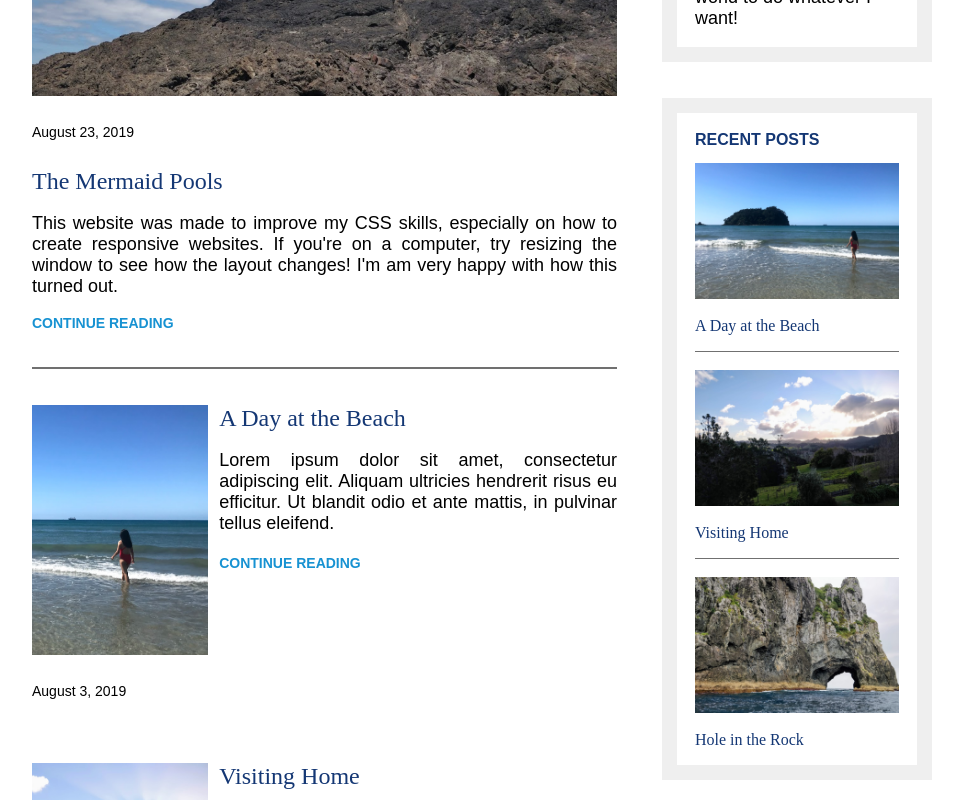
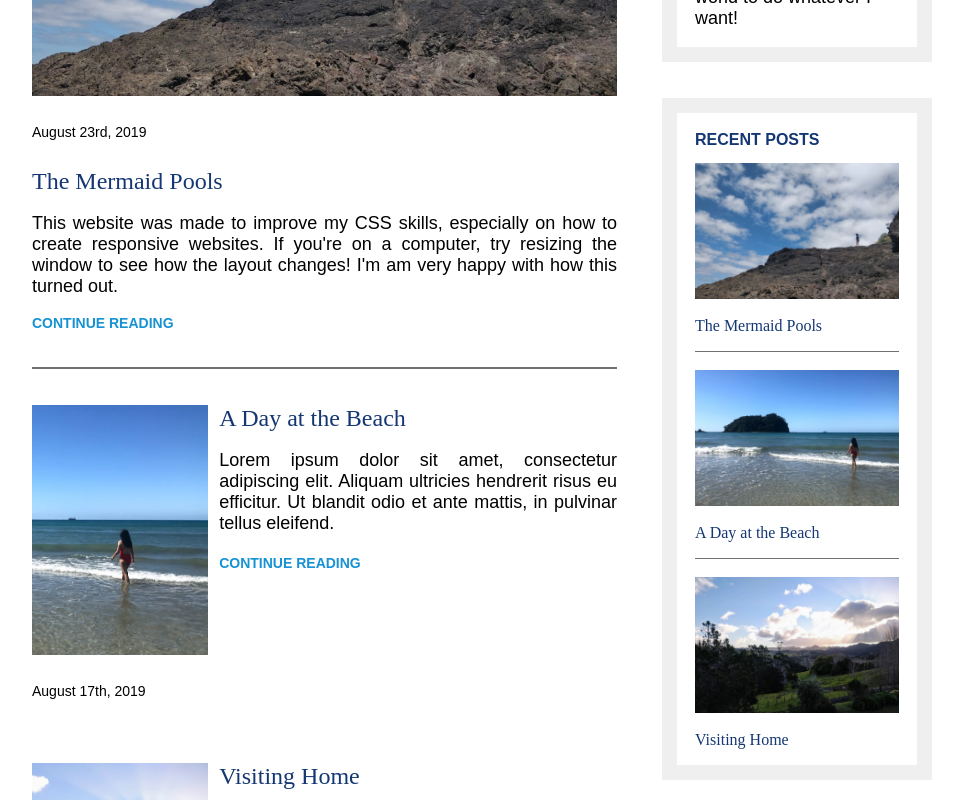
Before and after one commit to dbedggood/vue-practice, a Vue app in the folder responsive-blog/: page / in a window 1280 px wide. Shown: the part 460-1260 px from the top of the page, without its empty margins (158-1121 px from the left). Built offline with nearby package versions, Linux system fonts and the light colour scheme.

Commit message:
Minimise data redundancy

```diff
--- /dev/null
+++ b/responsive-blog/src/assets/articles.js
@@ -0,0 +1,41 @@
+export default [
+  {
+    id: 1,
+    title: 'The Mermaid Pools',
+    text:
+      "This website was made to improve my CSS skills, especially on how to create responsive websites. If you're on a computer, try resizing the window to see how the layout changes! I'm am very happy with how this turned out.",
+    imagePath: require('../assets/matapouri.png'),
+    imageAlt: 'A girl standing on rocky cliff, sky in background. (Photograph)',
+    info: 'August 23rd, 2019'
+  },
+  {
+    id: 2,
+    title: 'A Day at the Beach',
+    text:
+      'Lorem ipsum dolor sit amet, consectetur adipiscing elit. Aliquam ultricies hendrerit risus eu efficitur. Ut blandit odio et ante mattis, in pulvinar tellus eleifend.',
+    imagePath: require('../assets/tauranga.png'),
+    imageAlt:
+      'A girl in a red swimsuit walking in shallow water at the beach, an island in the distance. (Photograph)',
+    info: 'August 17th, 2019'
+  },
+  {
+    id: 3,
+    title: 'Visiting Home',
+    text:
+      'Quisque at tincidunt massa. Sed id euismod nulla. Phasellus vel turpis a mi auctor sodales. Aliquam vel congue tellus, ut interdum enim. Aenean vitae erat dictum, pharetra leo a, condimentum ligula. Aliquam mauris erat, egestas ut tristique nec, tincidunt ut leo. Nam nec consectetur lorem.',
+    imagePath: require('../assets/whangateau.png'),
+    imageAlt:
+      'The sun setting over a landscape of grassy hills and trees. (Photograph)',
+    info: 'August 8th, 2019'
+  },
+  {
+    id: 4,
+    title: 'Hole in the Rock',
+    text:
+      'Morbi sit amet nisi vestibulum, aliquet ante ut, fermentum risus. Mauris ac diam eros. Curabitur elementum dignissim mattis. Aliquam laoreet, ligula accumsan ultricies condimentum, dolor massa maximus dui, ut convallis sapien nibh sed quam.',
+    imagePath: require('../assets/russel.png'),
+    imageAlt:
+      'A rocky island with a tunnel-like hole underneath it large enough for boats to pass through. (Photograph)',
+    info: 'July 29th, 2019'
+  }
+]
--- a/responsive-blog/src/components/FeaturedArticle.vue
+++ b/responsive-blog/src/components/FeaturedArticle.vue
@@ -2,7 +2,7 @@
   <article class="article-featured">
     <h2 class="article-title">{{ props.title }}</h2>
     <img :src="props.imagePath" :alt="props.imageAlt" class="article-image" />
-    <p class="article-info">August 23, 2019</p>
+    <p class="article-info">{{ props.info }}</p>
     <p class="article-body">
       {{ props.text }}
     </p>
--- a/responsive-blog/src/components/RecentArticle.vue
+++ b/responsive-blog/src/components/RecentArticle.vue
@@ -9,7 +9,7 @@
     </div>
     <div class="article-recent-secondary">
       <img :src="props.imagePath" :alt="props.imageAlt" class="article-image" />
-      <p class="article-info">August 3, 2019</p>
+      <p class="article-info">{{ props.info }}</p>
     </div>
   </article>
 </template>
--- a/responsive-blog/src/views/AboutMe.vue
+++ b/responsive-blog/src/views/AboutMe.vue
@@ -11,7 +11,7 @@
       <div class="sidebar-widget">
         <h2 class="widget-title">RECENT POSTS</h2>
         <RecentPostWidget
-          v-for="article in recentArticles"
+          v-for="article in widgetArticles"
           :key="article.id"
           :title="article.title"
           :imagePath="article.imagePath"
@@ -26,6 +26,7 @@
 import AboutMeContent from '../components/AboutMeContent'
 import AboutMeWidget from '../components/AboutMeWidget'
 import RecentPostWidget from '../components/RecentPostWidget'
+import articles from '../assets/articles'
 
 export default {
   name: 'AboutMe',
@@ -36,46 +37,7 @@ export default {
   },
   data() {
     return {
-      featuredArticles: [
-        {
-          id: 1,
-          title: 'The Mermaid Pools',
-          text:
-            "This website was made to improve my CSS skills, especially on how to create responsive websites. If you're on a computer, try resizing the window to see how the layout changes! I'm am very happy with how this turned out.",
-          imagePath: require('../assets/matapouri.png'),
-          imageAlt:
-            'A girl standing on rocky cliff, sky in background. (Photograph)'
-        }
-      ],
-      recentArticles: [
-        {
-          id: 2,
-          title: 'A Day at the Beach',
-          text:
-            'Lorem ipsum dolor sit amet, consectetur adipiscing elit. Aliquam ultricies hendrerit risus eu efficitur. Ut blandit odio et ante mattis, in pulvinar tellus eleifend.',
-          imagePath: require('../assets/tauranga.png'),
-          imageAlt:
-            'A girl in a red swimsuit walking in shallow water at the beach, an island in the distance. (Photograph)'
-        },
-        {
-          id: 3,
-          title: 'Visiting Home',
-          text:
-            'Quisque at tincidunt massa. Sed id euismod nulla. Phasellus vel turpis a mi auctor sodales. Aliquam vel congue tellus, ut interdum enim. Aenean vitae erat dictum, pharetra leo a, condimentum ligula. Aliquam mauris erat, egestas ut tristique nec, tincidunt ut leo. Nam nec consectetur lorem.',
-          imagePath: require('../assets/whangateau.png'),
-          imageAlt:
-            'The sun setting over a landscape of grassy hills and trees. (Photograph)'
-        },
-        {
-          id: 4,
-          title: 'Hole in the Rock',
-          text:
-            'Morbi sit amet nisi vestibulum, aliquet ante ut, fermentum risus. Mauris ac diam eros. Curabitur elementum dignissim mattis. Aliquam laoreet, ligula accumsan ultricies condimentum, dolor massa maximus dui, ut convallis sapien nibh sed quam.',
-          imagePath: require('../assets/russel.png'),
-          imageAlt:
-            'A rocky island with a tunnel-like hole underneath it large enough for boats to pass through. (Photograph)'
-        }
-      ]
+      widgetArticles: articles.slice(0, 3)
     }
   }
 }
--- a/responsive-blog/src/views/Home.vue
+++ b/responsive-blog/src/views/Home.vue
@@ -2,12 +2,12 @@
   <div class="container container-flex">
     <main role="main">
       <FeaturedArticle
-        v-for="article in featuredArticles"
-        :key="article.id"
-        :title="article.title"
-        :text="article.text"
-        :imagePath="article.imagePath"
-        :imageAlt="article.imageAlt"
+        :key="featuredArticle.id"
+        :title="featuredArticle.title"
+        :text="featuredArticle.text"
+        :imagePath="featuredArticle.imagePath"
+        :imageAlt="featuredArticle.imageAlt"
+        :info="featuredArticle.info"
       ></FeaturedArticle>
       <RecentArticle
         v-for="article in recentArticles"
@@ -16,6 +16,7 @@
         :text="article.text"
         :imagePath="article.imagePath"
         :imageAlt="article.imageAlt"
+        :info="article.info"
       ></RecentArticle>
     </main>
     <aside>
@@ -25,7 +26,7 @@
       <div class="sidebar-widget">
         <h2 class="widget-title">RECENT POSTS</h2>
         <RecentPostWidget
-          v-for="article in recentArticles"
+          v-for="article in widgetArticles"
           :key="article.id"
           :title="article.title"
           :imagePath="article.imagePath"
@@ -41,6 +42,7 @@ import FeaturedArticle from '../components/FeaturedArticle'
 import RecentArticle from '../components/RecentArticle'
 import AboutMeWidget from '../components/AboutMeWidget'
 import RecentPostWidget from '../components/RecentPostWidget'
+import articles from '../assets/articles'
 
 export default {
   name: 'Home',
@@ -52,46 +54,9 @@ export default {
   },
   data() {
     return {
-      featuredArticles: [
-        {
-          id: 1,
-          title: 'The Mermaid Pools',
-          text:
-            "This website was made to improve my CSS skills, especially on how to create responsive websites. If you're on a computer, try resizing the window to see how the layout changes! I'm am very happy with how this turned out.",
-          imagePath: require('../assets/matapouri.png'),
-          imageAlt:
-            'A girl standing on rocky cliff, sky in background. (Photograph)'
-        }
-      ],
-      recentArticles: [
-        {
-          id: 2,
-          title: 'A Day at the Beach',
-          text:
-            'Lorem ipsum dolor sit amet, consectetur adipiscing elit. Aliquam ultricies hendrerit risus eu efficitur. Ut blandit odio et ante mattis, in pulvinar tellus eleifend.',
-          imagePath: require('../assets/tauranga.png'),
-          imageAlt:
-            'A girl in a red swimsuit walking in shallow water at the beach, an island in the distance. (Photograph)'
-        },
-        {
-          id: 3,
-          title: 'Visiting Home',
-          text:
-            'Quisque at tincidunt massa. Sed id euismod nulla. Phasellus vel turpis a mi auctor sodales. Aliquam vel congue tellus, ut interdum enim. Aenean vitae erat dictum, pharetra leo a, condimentum ligula. Aliquam mauris erat, egestas ut tristique nec, tincidunt ut leo. Nam nec consectetur lorem.',
-          imagePath: require('../assets/whangateau.png'),
-          imageAlt:
-            'The sun setting over a landscape of grassy hills and trees. (Photograph)'
-        },
-        {
-          id: 4,
-          title: 'Hole in the Rock',
-          text:
-            'Morbi sit amet nisi vestibulum, aliquet ante ut, fermentum risus. Mauris ac diam eros. Curabitur elementum dignissim mattis. Aliquam laoreet, ligula accumsan ultricies condimentum, dolor massa maximus dui, ut convallis sapien nibh sed quam.',
-          imagePath: require('../assets/russel.png'),
-          imageAlt:
-            'A rocky island with a tunnel-like hole underneath it large enough for boats to pass through. (Photograph)'
-        }
-      ]
+      featuredArticle: articles[0],
+      recentArticles: articles.slice(1),
+      widgetArticles: articles.slice(0, 3)
     }
   }
 }
--- a/responsive-blog/src/views/RecentPosts.vue
+++ b/responsive-blog/src/views/RecentPosts.vue
@@ -2,7 +2,7 @@
   <div class="container container-flex">
     <main role="main">
       <RecentArticle
-        v-for="article in recentArticles"
+        v-for="article in articles"
         :key="article.id"
         :title="article.title"
         :text="article.text"
@@ -17,7 +17,7 @@
       <div class="sidebar-widget">
         <h2 class="widget-title">RECENT POSTS</h2>
         <RecentPostWidget
-          v-for="article in widgetRecentPosts"
+          v-for="article in widgetArticles"
           :key="article.id"
           :title="article.title"
           :imagePath="article.imagePath"
@@ -32,6 +32,7 @@
 import RecentArticle from '../components/RecentArticle'
 import AboutMeWidget from '../components/AboutMeWidget'
 import RecentPostWidget from '../components/RecentPostWidget'
+import articles from '../assets/articles'
 
 export default {
   name: 'RecentPosts',
@@ -42,73 +43,8 @@ export default {
   },
   data() {
     return {
-      recentArticles: [
-        {
-          id: 1,
-          title: 'The Mermaid Pools',
-          text:
-            "This website was made to improve my CSS skills, especially on how to create responsive websites. If you're on a computer, try resizing the window to see how the layout changes! I'm am very happy with how this turned out.",
-          imagePath: require('../assets/matapouri.png'),
-          imageAlt:
-            'A girl standing on rocky cliff, sky in background. (Photograph)'
-        },
-        {
-          id: 2,
-          title: 'A Day at the Beach',
-          text:
-            'Lorem ipsum dolor sit amet, consectetur adipiscing elit. Aliquam ultricies hendrerit risus eu efficitur. Ut blandit odio et ante mattis, in pulvinar tellus eleifend.',
-          imagePath: require('../assets/tauranga.png'),
-          imageAlt:
-            'A girl in a red swimsuit walking in shallow water at the beach, an island in the distance. (Photograph)'
-        },
-        {
-          id: 3,
-          title: 'Visiting Home',
-          text:
-            'Quisque at tincidunt massa. Sed id euismod nulla. Phasellus vel turpis a mi auctor sodales. Aliquam vel congue tellus, ut interdum enim. Aenean vitae erat dictum, pharetra leo a, condimentum ligula. Aliquam mauris erat, egestas ut tristique nec, tincidunt ut leo. Nam nec consectetur lorem.',
-          imagePath: require('../assets/whangateau.png'),
-          imageAlt:
-            'The sun setting over a landscape of grassy hills and trees. (Photograph)'
-        },
-        {
-          id: 4,
-          title: 'Hole in the Rock',
-          text:
-            'Morbi sit amet nisi vestibulum, aliquet ante ut, fermentum risus. Mauris ac diam eros. Curabitur elementum dignissim mattis. Aliquam laoreet, ligula accumsan ultricies condimentum, dolor massa maximus dui, ut convallis sapien nibh sed quam.',
-          imagePath: require('../assets/russel.png'),
-          imageAlt:
-            'A rocky island with a tunnel-like hole underneath it large enough for boats to pass through. (Photograph)'
-        }
-      ],
-      widgetRecentPosts: [
-        {
-          id: 2,
-          title: 'A Day at the Beach',
-          text:
-            'Lorem ipsum dolor sit amet, consectetur adipiscing elit. Aliquam ultricies hendrerit risus eu efficitur. Ut blandit odio et ante mattis, in pulvinar tellus eleifend.',
-          imagePath: require('../assets/tauranga.png'),
-          imageAlt:
-            'A girl in a red swimsuit walking in shallow water at the beach, an island in the distance. (Photograph)'
-        },
-        {
-          id: 3,
-          title: 'Visiting Home',
-          text:
-            'Quisque at tincidunt massa. Sed id euismod nulla. Phasellus vel turpis a mi auctor sodales. Aliquam vel congue tellus, ut interdum enim. Aenean vitae erat dictum, pharetra leo a, condimentum ligula. Aliquam mauris erat, egestas ut tristique nec, tincidunt ut leo. Nam nec consectetur lorem.',
-          imagePath: require('../assets/whangateau.png'),
-          imageAlt:
-            'The sun setting over a landscape of grassy hills and trees. (Photograph)'
-        },
-        {
-          id: 4,
-          title: 'Hole in the Rock',
-          text:
-            'Morbi sit amet nisi vestibulum, aliquet ante ut, fermentum risus. Mauris ac diam eros. Curabitur elementum dignissim mattis. Aliquam laoreet, ligula accumsan ultricies condimentum, dolor massa maximus dui, ut convallis sapien nibh sed quam.',
-          imagePath: require('../assets/russel.png'),
-          imageAlt:
-            'A rocky island with a tunnel-like hole underneath it large enough for boats to pass through. (Photograph)'
-        }
-      ]
+      articles,
+      widgetArticles: articles.slice(0, 3)
     }
   }
 }
```
